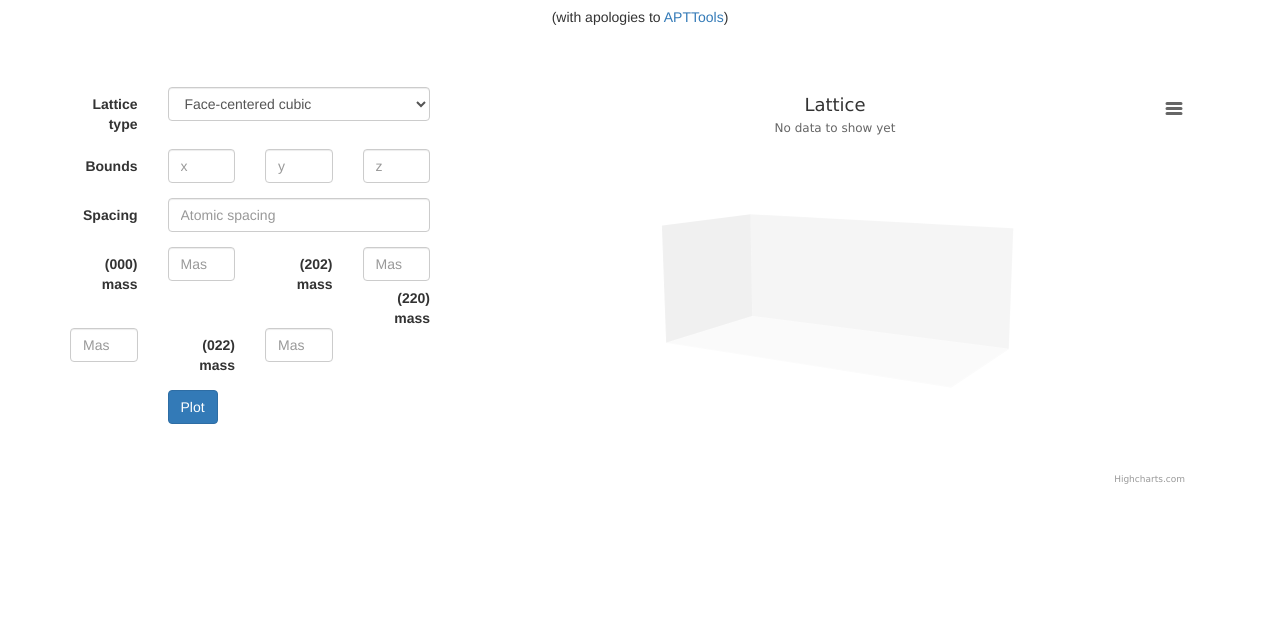
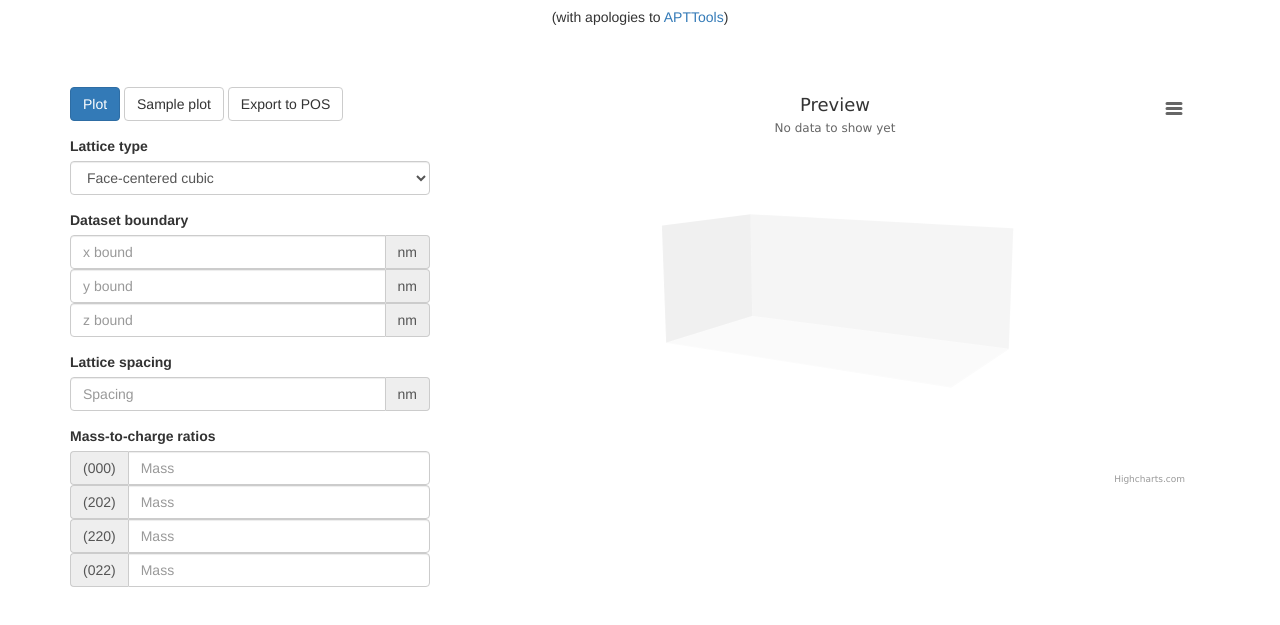
Before and after one commit to echus/posgenjs, a plain HTML site: page index.html in a window 1280 px wide. Shown: the part 63-688 px from the top of the page. Drawn offline with nearby package versions, Linux system fonts and the light colour scheme.

Commit message:
Working example plot button, slight refactoring

```diff
--- a/index.html
+++ b/index.html
@@ -27,70 +27,83 @@
             <div class="row text-left top-buffer">
 
                 <div id="control" class="col-xs-12 col-md-4">
-                    <form id="params" class="form-horizontal">
+                    <form id="params">
+                        <div class="form-group">
+                            <button id="buttonPlot" type="button" class="btn btn-primary">Plot</button>
+                            <button id="buttonExample" type="button" class="btn btn-default">Sample plot</button>
+                            <button id="buttonExport" type="button" class="btn btn-default">Export to POS</button>
+                        </div>
+
                         <div id="paramsLattice" class="form-group">
-                            <label class="col-xs-3 control-label">Lattice type</label>
-                            <div class="col-xs-9">
-                                <select name="lattice" id="selectLattice" class="form-control">
+                            <label class="control-label">Lattice type</label>
+                            <div>
+                                <select name="lattice" id="formLattice" class="form-control">
                                   <option value="fcc">Face-centered cubic</option>
                                   <!--<option value="bcc">BCC</option>-->
                                   <option value="cubic">Simple cubic</option>
                                 </select>
-                            </div> <!-- col-xs-9 -->
+                            </div>
                         </div> <!-- form-group -->
 
                         <div id="paramsBounds" class="form-group">
-                            <label class="col-xs-3 control-label">Bounds</label>
-                            <div class="col-xs-3">
-                                <input type="number" name="x" class="form-control" id="boundx" placeholder="x">
+                            <label class="control-label">Dataset boundary</label>
+                            <div>
+                                <div class="input-group">
+                                    <input id="formX" type="number" name="x" class="form-control" id="boundx" placeholder="x bound">
+                                    <span class="input-group-addon">nm</span>
+                                </div>
                             </div>
-                            <div class="col-xs-3">
-                                <input type="number" name="y" class="form-control" id="boundy" placeholder="y">
+                            <div>
+                                <div class="input-group">
+                                    <input id="formY" type="number" name="y" class="form-control" id="boundy" placeholder="y bound">
+                                    <span class="input-group-addon">nm</span>
+                                </div>
                             </div>
-                            <div class="col-xs-3">
-                                <input type="number" name="z" class="form-control" id="boundz" placeholder="z">
+                            <div>
+                                <div class="input-group">
+                                    <input id="formZ" type="number" name="z" class="form-control" id="boundz" placeholder="z bound">
+                                    <span class="input-group-addon">nm</span>
+                                </div>
                             </div>
                         </div>
 
                         <div id="paramsSpacing" class="form-group">
-                            <label class="col-xs-3 control-label">Spacing</label>
-                            <div class="col-xs-9">
-                                <input type="number" name="spacing" class="form-control" id="spacing" placeholder="Atomic spacing">
+                            <label class="control-label">Lattice spacing</label>
+                            <div>
+                                <div class="input-group">
+                                    <input id="formSpacing" type="number" name="spacing" class="form-control" id="spacing" placeholder="Spacing">
+                                    <span class="input-group-addon">nm</span>
+                                </div>
                             </div>
                         </div>
 
                         <div id="paramsMass">
-                            <div class="form-group">
-                                <label class="col-xs-3 control-label">(000) mass</label>
-                                <div class="col-xs-3">
-                                    <input type="number" name="000" class="form-control" id="mass000" placeholder="Mass">
+                                <label class="control-label">Mass-to-charge ratios</label>
+
+                                <div class="input-group">
+                                    <span class="input-group-addon">(000)</span>
+                                    <input id="form000" type="number" name="000" class="form-control" placeholder="Mass">
                                 </div>
 
                                 <div id="hideCubic">
-                                <label class="col-xs-3 control-label">(202) mass</label>
-                                <div class="col-xs-3">
-                                    <input type="number" name="202" class="form-control" id="mass202" placeholder="Mass">
-                                </div>
+                                    <div class="input-group">
+                                        <span class="input-group-addon">(202)</span>
+                                        <input id="form202" type="number" name="202" class="form-control" placeholder="Mass">
+                                    </div>
 
-                                <label class="col-xs-3 control-label">(220) mass</label>
-                                <div class="col-xs-3">
-                                    <input type="number" name="220" class="form-control" id="mass220" placeholder="Mass">
-                                </div>
+                                    <div class="input-group">
+                                        <span class="input-group-addon">(220)</span>
+                                        <input id="form220" type="number" name="220" class="form-control" placeholder="Mass">
+                                    </div>
 
-                                <label class="col-xs-3 control-label">(022) mass</label>
-                                <div class="col-xs-3">
-                                    <input type="number" name="022" class="form-control" id="mass022" placeholder="Mass">
-                                </div>
-                            </div> <!-- hideCubic div -->
-                            </div>
+                                    <div class="input-group">
+                                        <span class="input-group-addon">(022)</span>
+                                        <input id="form022" type="number" name="022" class="form-control" placeholder="Mass">
+                                    </div>
+                                </div> <!-- hideCubic div -->
 
                         </div> <!-- div #paramsMass -->
 
-                        <div class="form-group">
-                            <div class="col-xs-offset-3 col-xs-9">
-                                <button id="plotButton" type="button" class="btn btn-primary">Plot</button>
-                            </div>
-                        </div>
                     </form>
                 </div> <!-- control -->
 
--- a/posgen.js
+++ b/posgen.js
@@ -2,19 +2,20 @@ var posgen = {
 
     onReady: function() {
         // Display empty chart on initialisation
-        posgen.plot = posgen.plotSetup("plot",
-                                       "Lattice",
+        posgen.chart = posgen.plotSetup("plot",
+                                       "Preview",
                                        "No data to show yet",
                                        [1, 1, 1],
                                        false
                                        );
 
-        $("#plotButton").on("click", posgen.run);
+        $("#buttonPlot").on("click", posgen.plot);
+        $("#buttonExample").on("click", posgen.plotExample);
 
-        $("#selectLattice").on("change", posgen.handleForm);
+        $("#formLattice").on("change", posgen.handleForm);
     },
 
-    run: function(event) {
+    plot: function(event) {
         // Main function, do everything!
 
         // Parse form into request json for posgen api
@@ -29,6 +30,23 @@ var posgen = {
                          );
     },
 
+    plotExample: function(event) {
+        $("#formLattice").val("fcc");
+        posgen.handleForm.call($("#formLattice"));
+
+        $("#formX").val("2");
+        $("#formY").val("2");
+        $("#formZ").val("2");
+
+        $("#formSpacing").val("0.5");
+
+        $("#form000").val("1");
+        $("#form202").val("1");
+        $("#form220").val("2");
+        $("#form022").val("3");
+
+        posgen.plot(event);
+    },
 
 
     //
@@ -44,9 +62,9 @@ var posgen = {
         //
         // For speed, data initialisation should really be done in the chart
         // constructor, but ain't no one got time for that.
-        posgen.plot.destroy();
-        posgen.plot = posgen.plotSetup("plot",
-                                       "Lattice",
+        posgen.chart.destroy();
+        posgen.chart = posgen.plotSetup("plot",
+                                       "Preview",
                                        "(click and drag to rotate view)",
                                        [request.bounds.x,
                                         request.bounds.y,
@@ -58,14 +76,12 @@ var posgen = {
         for (var mass in points) {
             if (points.hasOwnProperty(mass)) {
                 // Plot each element as separate series
-                posgen.plot.addSeries({
+                posgen.chart.addSeries({
                     name: mass,
                     data: points[mass]
                 });
             }
         }
-
-        posgen.plot.setTitle({text: "Lattice"}, {text: "(click and drag to rotate view)"});
     },
 
     posgenCall: function(request, onDone, onFail) {
@@ -106,7 +122,7 @@ var posgen = {
         // --------
         // Success: Parsed form contents in posgen/api object form
         //          (NOT stringified)
-        // Error:   undefined
+        // Error:   null
 
         // TODO: var $error = $("#formError");
 
@@ -135,7 +151,7 @@ var posgen = {
         // Ensure all required fields are filled
         if (posgen.paramsCheck(params) === false) {
             onFail();
-            return undefined;
+            return null;
         } else {
             return params;
         }
```
